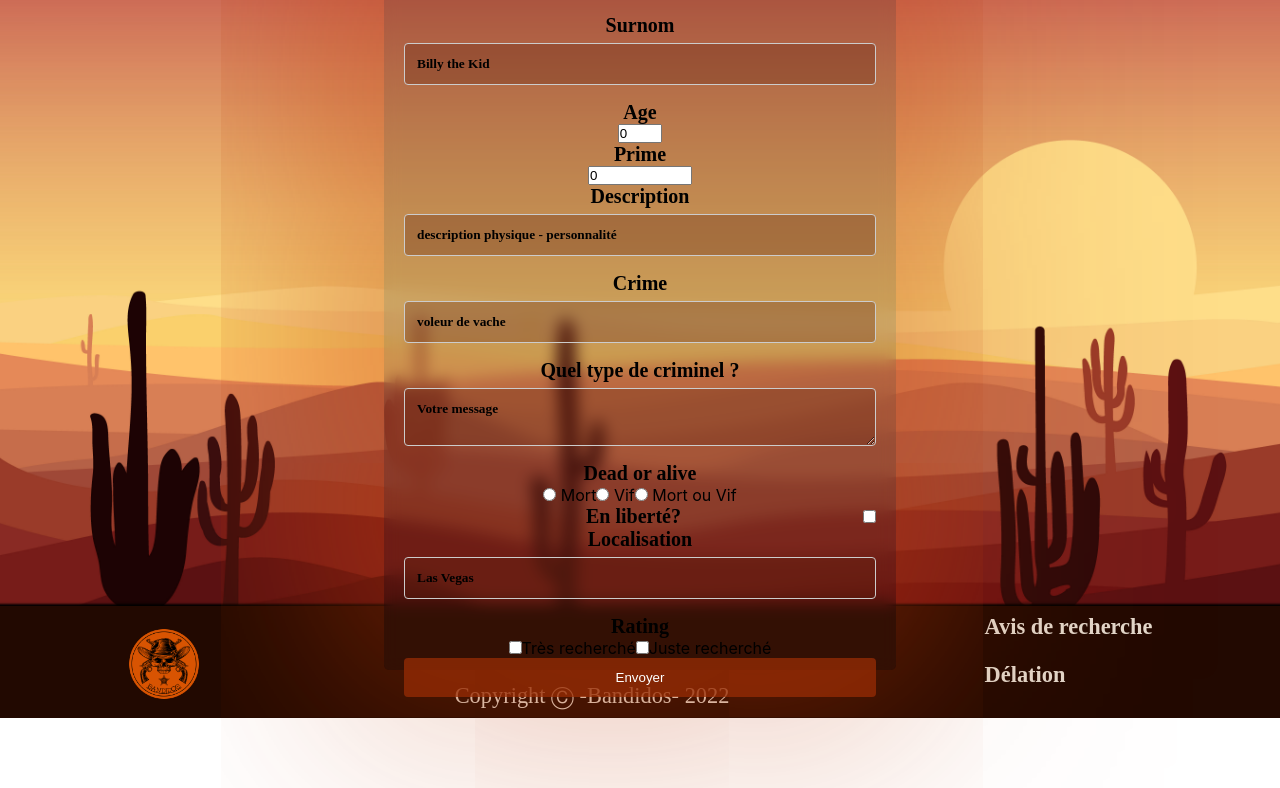
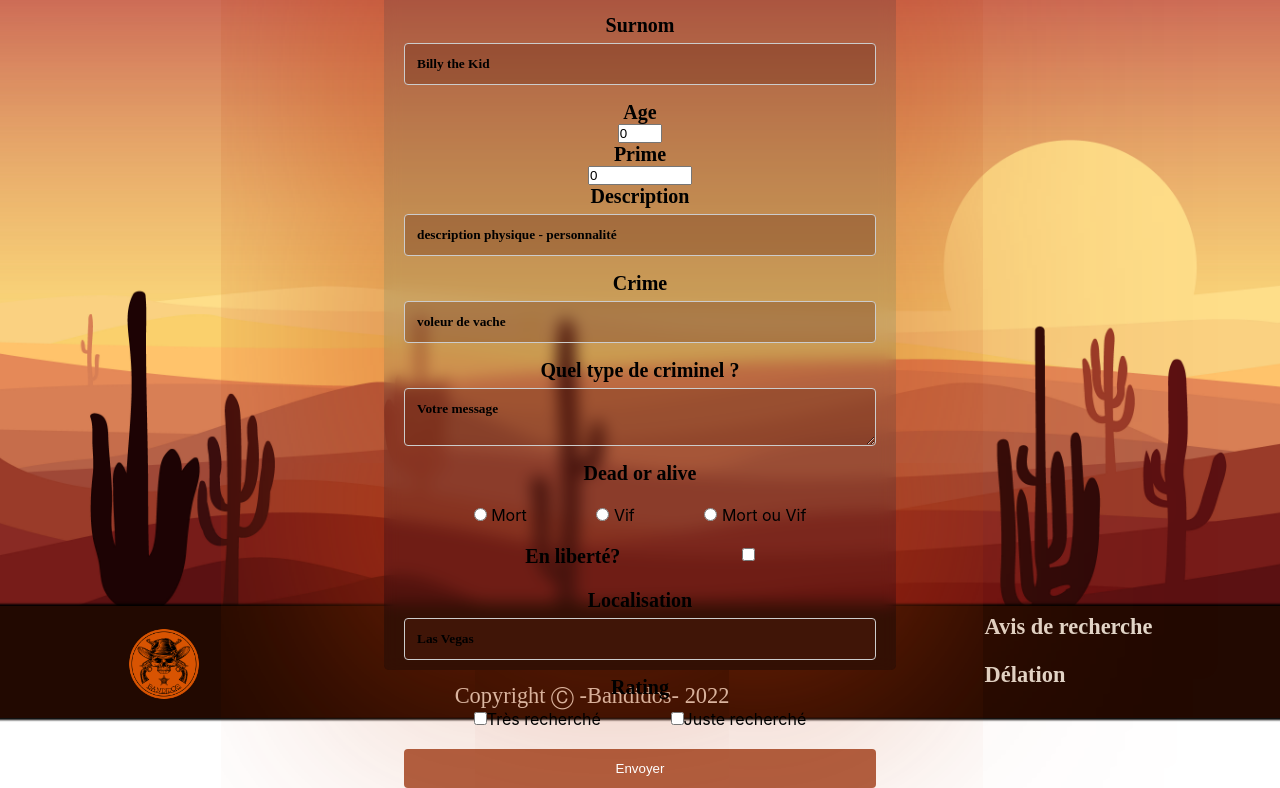
Before and after one commit to Joshua35260/Frontdidos, a React (Create React App) app: page /delation in a window 1280 px wide. Shown: the part 314-1102 px from the top of the page. Before the commit the page ends 1032 px from the top, so only its background shows below. Built offline with nearby package versions, Linux system fonts and the light colour scheme; no server answers; a web font is replaced by a local one.

Commit message:
form css

```diff
--- a/src/components/Form.jsx
+++ b/src/components/Form.jsx
@@ -68,24 +68,38 @@ const Form = () => {
           <textarea id="subject" name="subject" placeholder="Votre message"></textarea>{"\n"}
 
           <label htmlFor="deadoralive">Dead or alive </label>
-          <div style={{flexDirection: 'row', justifySelf: 'center'}}>
+            <div style={{display: 'flex', flexDirection: 'row', justifyContent: 'space-evenly', marginTop: '2ch'}}>
+              <div>
                 <input type="radio" value={dead} name="deadoralive" onChange={(e) => setDead(e.target.value)} /> Mort
+              </div>
+              <div>
                 <input type="radio" value={alive} name="deadoralive" onChange={(e) => setAlive(e.target.value)}/> Vif
+              </div>
+              <div>
                 <input type="radio" value={deadoralive} name="deadoralive" onChange={(e) => setDeadoralive(e.target.value)}/> Mort ou Vif
               </div>
+          </div>
 
-          <div style={{display: 'flex', flexDirection: 'row'}}>
+          <div style={{display: 'flex', flexDirection: 'row', justifyContent: 'space-evenly', margin: '2ch 0'}}>
+            <div>
               <label htmlFor="status">En liberté?</label>
+            </div>
+            <div>
               <input type="checkbox" value={status} name="status" onChange={(e) => setStatus(e.target.value)}/> {status && "Oui"}
+            </div>
           </div>
 
           <label htmlFor="ville">Localisation</label>
           <input type="text" id="ville" name="ville" placeholder="Las Vegas" value={ville} onChange={(e) => setVille(e.target.value)}/>
 
           <label htmlFor="rating">Rating</label>
-          <div style={{flexDirection: 'row'}}>
+            <div style={{display: 'flex', flexDirection: 'row', justifyContent: 'space-evenly', marginBottom: '2ch', marginTop: '1ch'}}>
+              <div >
                 <input type="checkbox" value={rating} name="Trés recherché" onChange={(e) => setRating(true)}/>Très recherché
+              </div>
+              <div>
                 <input type="checkbox" value={rating} name="juste recherché" onChange={(e) => setRating(false)}/>Juste recherché
+              </div>
           </div>
 
           <input type="submit" value="Envoyer" onSubmit={axios.post('http://localhost:4242/bandits', {name, surname, prime, age, description, crimes, dead, alive, deadoralive, status, image, ville, rating})}/>
```
Lines whose indentation alone changed are shown as unchanged.
